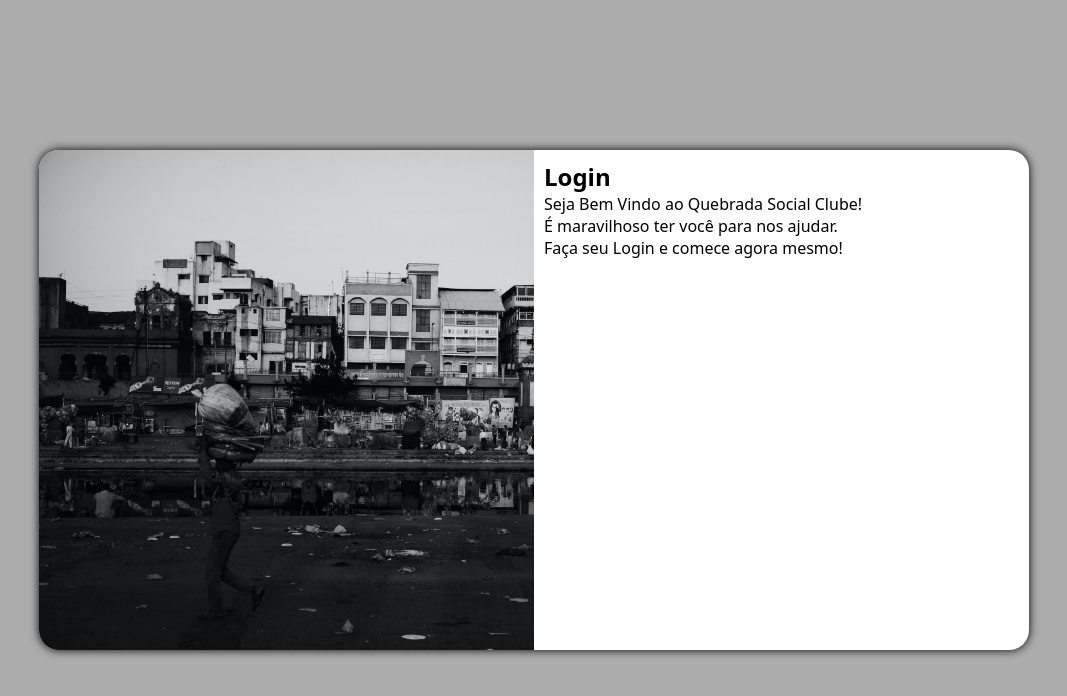
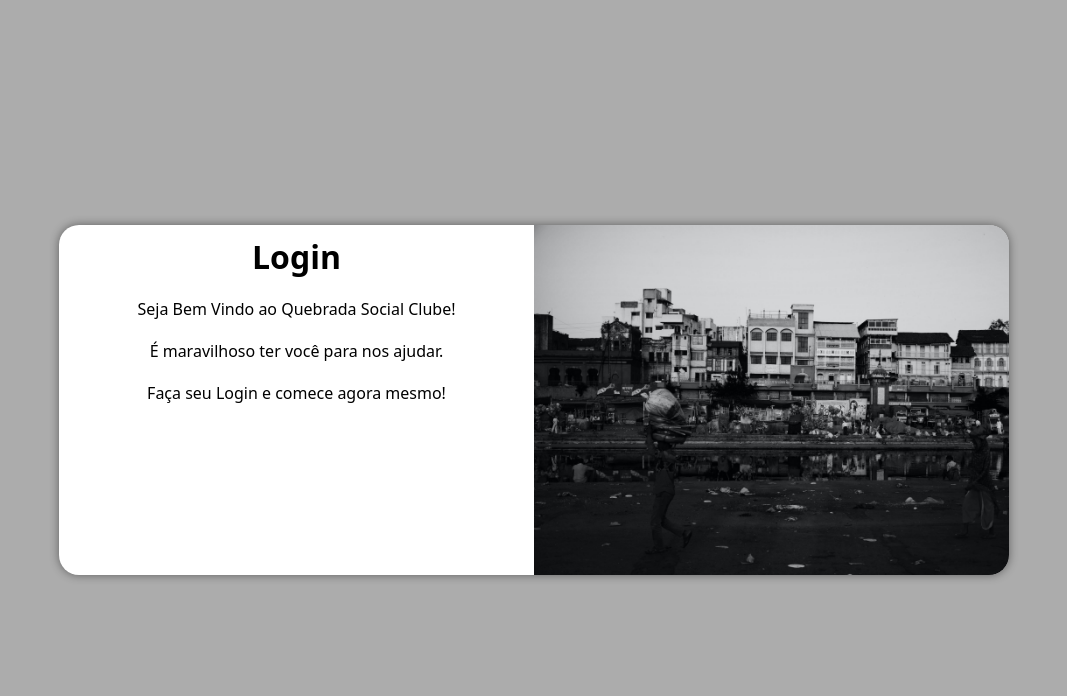
Before and after one commit to Emilly-kill-dev/Projeto-quebrada-socialClube, a plain HTML site: page index.html in a window 1280 px wide. Shown: the whole page, without its empty margins (106-1173 px from the left). Drawn offline with Linux system fonts and the light colour scheme.

Commit message:
logoFundoQuebrada

```diff
--- a/estilos-midiaquery/style.css
+++ b/estilos-midiaquery/style.css
@@ -1,16 +1,22 @@
-@charset "UTF-8"
+@charset "UTF-8";
+/* Typical Device Breakpoints
+------------------------------
+Pequenas telas: até 600px
+Celular: de 600px até 768px
+Tablet: 768px até 992px
+Desktop: 992px até 1200px
+Grandes telas: acima de 1200px
+*/
 
 
-@media screen and (win-width: 760px) and (max-width: 992px){
+@media screen and (win-width: 760px) and (max-width: 992px){ /*CONFIGURAÇÃO PARA TABLET*/
 
     body{
         background-image: linear-gradient(to top, #ACACAC, to bottom,#616161);
-
-
-
     }
     section#login{
         width: 80vw;
+        height: 280px;
     }
     section#login > div#imagem{
         float: left;
@@ -23,18 +29,31 @@
     }
 }
 
-@media screen and (min-width: 992px) {
+@media screen and (min-width: 992px) { /*CONFIGURAÇÕES PARA DESKTOP*/
+
+    body{
+        background-image: linear-gradient(to top, #ACACAC, to bottom,#616161);
+    }
     section#login {
-        width: 990px;
+        width: 950px;
+        height: 350px;
     }
     section#login > div#imagem {
-        float: left;
+        float: right;
         width: 50%;
         height: 100%;
     }
     section#login > div#formulario{
-      float:right;
+      float:left;
       width: 50%;
-      height: 50%;
+    }
+
+    div#formulario > h1 {
+        font-size: 2em;
+
+    }
+    div#formulario > p {
+        font-size: 1em;
+        margin: 20px 0px;
     }
 }
--- a/estilos/style.css
+++ b/estilos/style.css
@@ -18,19 +18,19 @@ main {
 }
 
 section#login{
-    position: absolute;
+    position: relative;
     top: 50%;
     left: 50%;
-    transform: translate(-50%, -50%);
     overflow: hidden;
 
 
     background-color: white;
     width: 250px;
-    height: 500px;
+    height: 515px;
     border-radius: 20px;
-    box-shadow: 0px 0px 10px;
+    box-shadow: 0px 0px 10px rgba(0, 0, 0, 0.450);
 
+    transform: translate(-50%,-50%);
     transition: width .3s, height .3s;
     transition-timing-function: ease;
 
@@ -39,16 +39,22 @@ section#login > div#imagem{
     display: block;
     background: #ACACAC url(../imgens/favela.jpg) no-repeat;
     background-size: cover;
+    background-position: left bottom;
     height: 200px;
 
 
 }
 section#login > div#formulario{
+    text-align: center;
+    margin-bottom: 10px;
     display: block;
     padding: 10px;
 
-
-
-
-
-}
+  }
+  div#formulario > h1{
+    text-align: center;
+    margin-bottom: 10px
+    }
+    div#formulario > p {
+      font-size: 0.8em;
+        }
```
Also changed, not shown: imgens/logoFundoFavela2.jpg (added).
